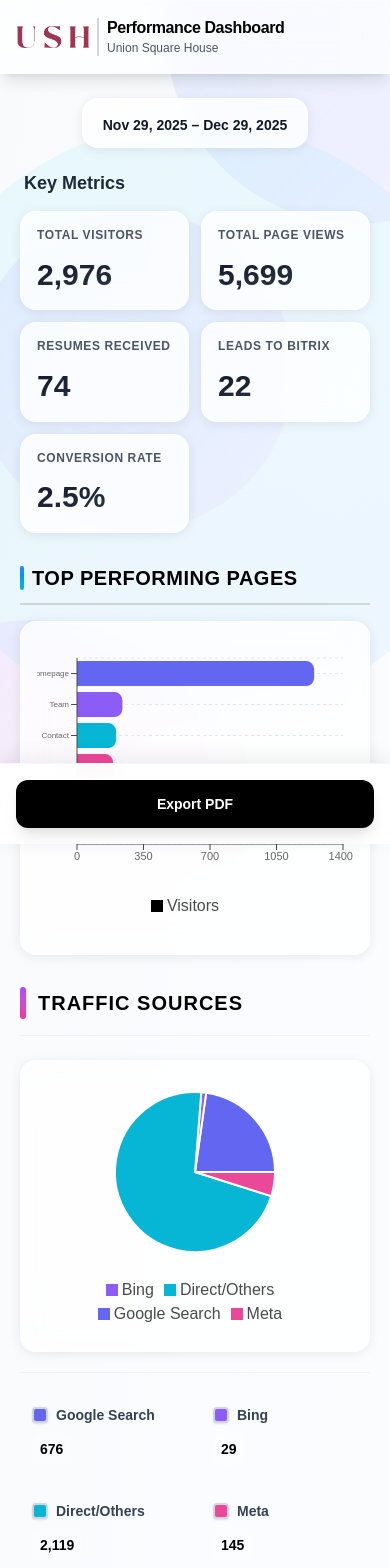
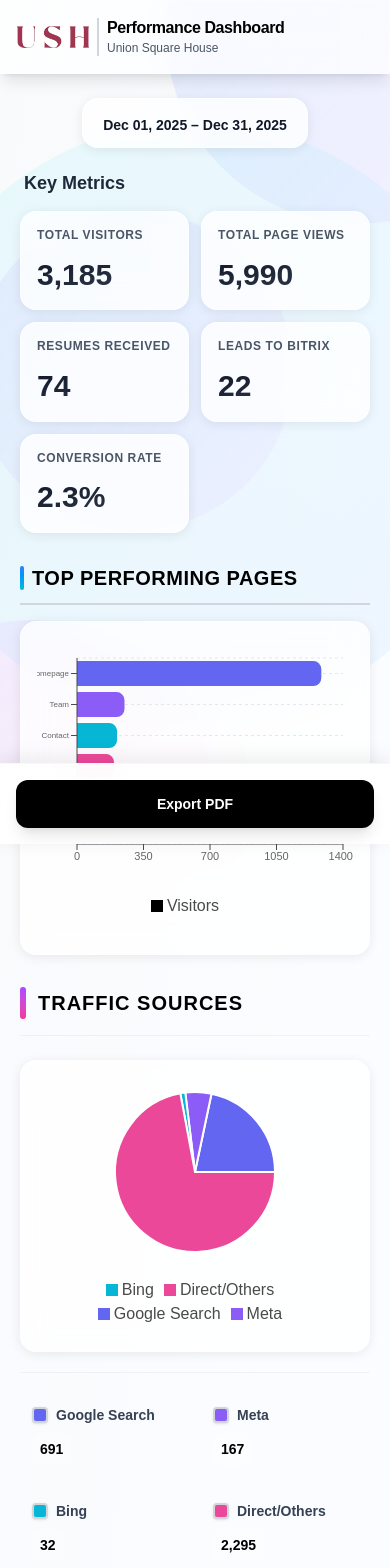
Before and after one commit to unionsquarehouse/report, a Next.js app: page / in a window 390 px wide. Shown: the top 1568 px of the page. Built offline with nearby package versions, Linux system fonts and the light colour scheme.

Commit message:
generated pdf for mobile

```diff
--- a/src/app/page.js
+++ b/src/app/page.js
@@ -38,61 +38,60 @@ import {
 // Report data
 const reportData = {
   period: {
-    start: "2025-11-29",
-    end: "2025-12-29",
+    start: "2025-12-01",
+    end: "2025-12-31",
   },
   metrics: {
-    totalVisitors: 2976,
-    totalPageViews: 5699,
+    totalVisitors: 3185,
+    totalPageViews: 5990,
     resumesReceived: 74,
-    conversionRate: 2.5,
+    conversionRate: 2.3,
     leadsToBitrix: 22,
   },
   topPages: [
-    { name: "Homepage", visitors: 1248 },
-    { name: "Team", visitors: 239 },
-    { name: "Contact", visitors: 206 },
-    { name: "Blog", visitors: 190 },
-    { name: "Property", visitors: 159 },
-    { name: "Careers", visitors: 150 },
+    { name: "Homepage", visitors: 1286 },
+    { name: "Team", visitors: 250 },
+    { name: "Contact", visitors: 211 },
+    { name: "Blog", visitors: 195 },
+    { name: "Properties", visitors: 162 },
+    { name: "Careers", visitors: 155 },
   ],
   trafficSources: [
-    { name: "Google Search", visitors: 676 },
-    { name: "Bing", visitors: 29 },
-    { name: "Direct/Others", visitors: 2119 },
-    { name: "Meta", visitors: 145 },
+    { name: "Google Search", visitors: 691 },
+    { name: "Meta", visitors: 167 },
+    { name: "Bing", visitors: 32 },
+    { name: "Direct/Others", visitors: 2295 },
   ],
   countries: [
-    { country: "Singapore (SG)", code: "SG", visitors: 960, views: 1643 },
+    { country: "Singapore (SG)", code: "SG", visitors: 1081, views: 1786 },
     {
       country: "United Arab Emirates (AE)",
       code: "AE",
-      visitors: 652,
-      views: 1695,
+      visitors: 670,
+      views: 1733,
     },
-    { country: "India (IN)", code: "IN", visitors: 414, views: 974 },
-    { country: "China (CN)", code: "CN", visitors: 203, views: 214 },
-    { country: "United States (US)", code: "US", visitors: 153, views: 183 },
-    { country: "Pakistan (PK)", code: "PK", visitors: 87, views: 128 },
-    { country: "Brazil (BR)", code: "BR", visitors: 58, views: 59 },
-    { country: "United Kingdom (GB)", code: "GB", visitors: 47, views: 77 },
+    { country: "India (IN)", code: "IN", visitors: 423, views: 994 },
+    { country: "China (CN)", code: "CN", visitors: 211, views: 223 },
+    { country: "United States (US)", code: "US", visitors: 160, views: 190 },
+    { country: "Pakistan (PK)", code: "PK", visitors: 90, views: 133 },
+    { country: "Brazil (BR)", code: "BR", visitors: 65, views: 66 },
+    { country: "United Kingdom (GB)", code: "GB", visitors: 49, views: 83 },
   ],
   devices: [
-    { name: "Desktop", visitors: 2338, percentage: 78.6 },
-    { name: "Mobile", visitors: 637, percentage: 21.4 },
+    { name: "Desktop", visitors: 2526, percentage: 79.3 },
+    { name: "Mobile", visitors: 658, percentage: 20.7 },
     { name: "Tablet", visitors: 1, percentage: 0.0 },
   ],
   operatingSystems: [
-    { name: "Windows", percentage: 69.4 },
-    { name: "iOS", percentage: 11.7 },
-    { name: "Android", percentage: 9.7 },
-    { name: "Mac OS", percentage: 7.8 },
-    { name: "GNU/Linux", percentage: 1.0 },
-    { name: "Others", percentage: 0.4 },
+    { name: "Windows", percentage: 70.6 },
+    { name: "iOS", percentage: 11.4 },
+    { name: "Android", percentage: 9.3 },
+    { name: "Mac", percentage: 7.5 },
+    { name: "Others", percentage: 1.2 },
   ],
   blogPost: {
     title: "Why Millionaires are Flocking to Dubai in 2025",
-    lifetimeViews: 37,
+    lifetimeViews: 39,
   },
 };
 
@@ -657,7 +656,7 @@ export default function Home() {
       pdf.setFontSize(9);
       pdf.setFont("helvetica", "normal");
       const insights = [
-        "The high traffic to the /team and /careers pages correlates strongly with the 74 resumes received, indicating high intent among job seekers.",
+        "The high traffic to the /team and /careers pages correlates strongly with the 75 resumes received, indicating high intent among job seekers.",
         "Your audience is highly concentrated in the UAE and Singapore, suggesting strong international investor interest.",
         "A staggering majority of users (77.8%) access the site via desktop, typical for high-value real estate research and job applications.",
       ];
@@ -1165,7 +1164,7 @@ export default function Home() {
       );
 
       const insights = [
-        "The high traffic to the /team and /careers pages correlates strongly with the 74 resumes received, indicating high intent among job seekers.",
+        "The high traffic to the /team and /careers pages correlates strongly with the 75 resumes received, indicating high intent among job seekers.",
         "Your audience is highly concentrated in the UAE and Singapore, suggesting strong international investor interest.",
         "A staggering majority of users (77.8%) access the site via desktop, typical for high-value real estate research and job applications.",
       ];
@@ -1486,12 +1485,7 @@ export default function Home() {
                     cx="50%"
                     cy="50%"
                     labelLine={false}
-                    label={
-                      !isMobile
-                        ? ({ name, percent }) =>
-                            `${name}: ${(percent * 100).toFixed(0)}%`
-                        : false
-                    }
+                    label={false}
                     outerRadius={isMobile ? 80 : 110}
                     fill="#000000"
                     dataKey="visitors"
@@ -1750,11 +1744,7 @@ export default function Home() {
                     cx="50%"
                     cy="50%"
                     labelLine={false}
-                    label={
-                      !isMobile
-                        ? ({ name, percentage }) => `${name}: ${percentage}%`
-                        : false
-                    }
+                    label={false}
                     outerRadius={isMobile ? 80 : 100}
                     fill="#000000"
                     dataKey="visitors"
@@ -1994,7 +1984,7 @@ export default function Home() {
           </div>
           <ul className="space-y-4 sm:space-y-4">
             {[
-              "The high traffic to the /team and /careers pages correlates strongly with the 74 resumes received, indicating high intent among job seekers.",
+              "The high traffic to the /team and /careers pages correlates strongly with the 75 resumes received, indicating high intent among job seekers.",
               "Your audience is highly concentrated in the UAE and Singapore, suggesting strong international investor interest.",
               "A staggering majority of users (77.8%) access the site via desktop, typical for high-value real estate research and job applications.",
             ].map((insight, index) => (
--- a/src/app/pdf-editor/page.js
+++ b/src/app/pdf-editor/page.js
@@ -30,9 +30,10 @@ const reportData = {
     { name: "Careers", visitors: 146 },
   ],
   trafficSources: [
-    { name: "Google Search", visitors: 654 },
-    { name: "Facebook", visitors: 142 },
-    { name: "Direct/Others", visitors: 1920 },
+    { name: "Google Search", visitors: 691 },
+    { name: "Meta", visitors: 167 },
+    { name: "Bing", visitors: 32 },
+    { name: "Direct/Others", visitors: 2295 },
   ],
   countries: [
     { country: "Singapore (SG)", code: "SG", visitors: 837, views: 1499 },
```
